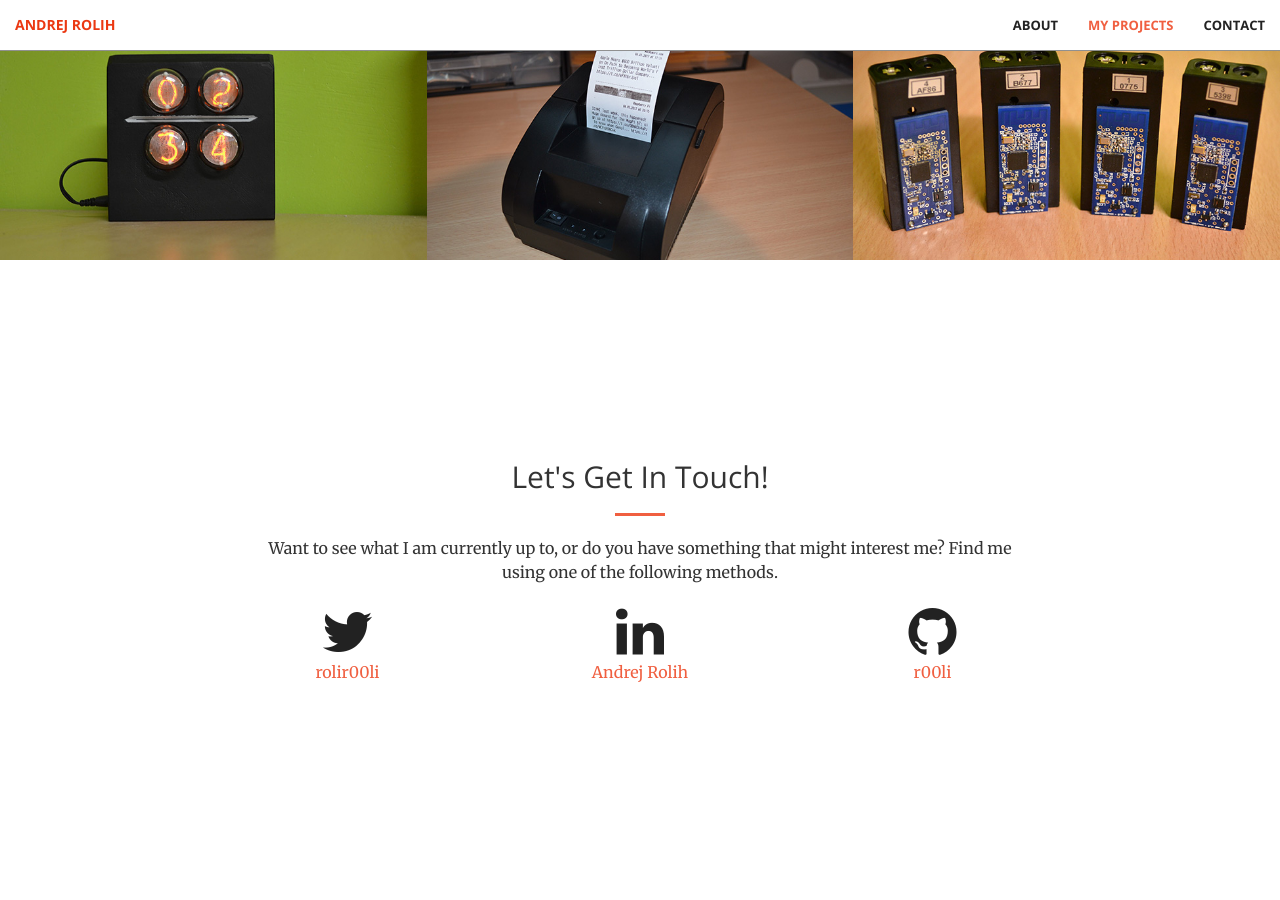
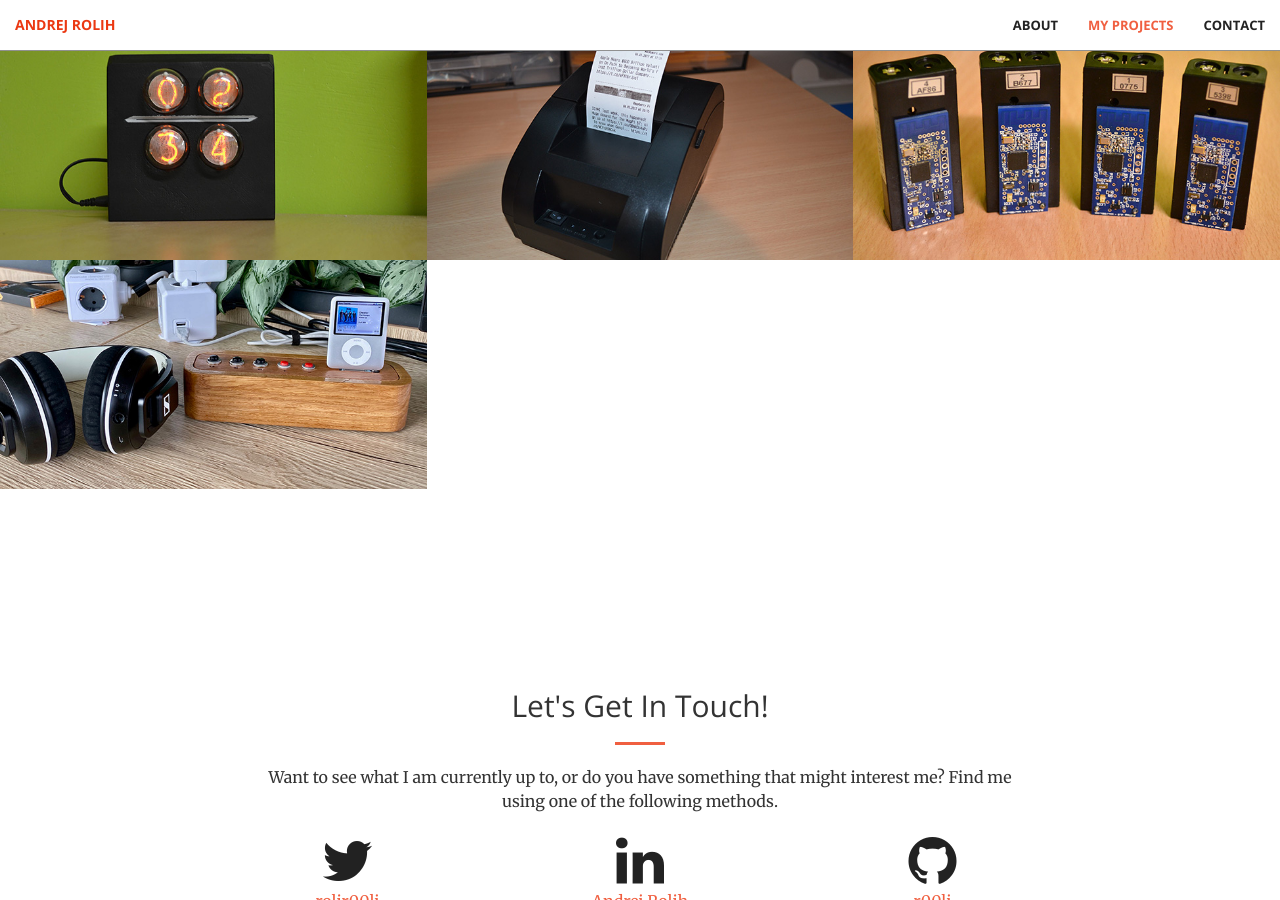
Before and after one commit to r00li/r00li.github.io, a Jekyll site: the page built from index.html, in a window 1280 px wide and 900 px high, scrolled down 1580 px. Built offline with Jekyll 4.4.1, drawn with Linux system fonts in a browser that asks for light colours; before the commit the page ends 2384 px from its top, so only the background shows below that.

Commit message:
Added ipod dock project

```diff
--- a/_includes/portfolio.html
+++ b/_includes/portfolio.html
@@ -47,6 +47,18 @@
                     </div>
                 </a>
             </div>
+            <div class="col-lg-4 col-sm-6">
+                <a href="https://hackaday.io/project/169241-ipod-dock" class="portfolio-box">
+                    <img src="img/portfolio/4.jpg" class="img-responsive" alt="">
+                    <div class="portfolio-box-caption">
+                        <div class="portfolio-box-caption-content">
+                            <div class="project-name">
+                                iPod Dock
+                            </div>
+                        </div>
+                    </div>
+                </a>
+            </div>
 
         </div>
     </div>
```
Also changed, not shown: img/portfolio/4.jpg (added).
